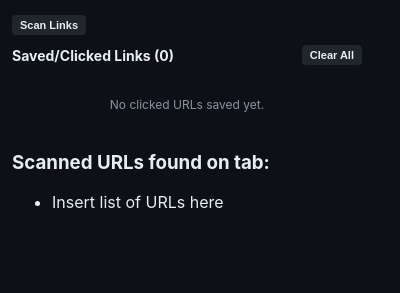
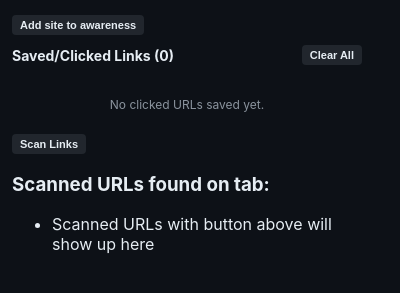
Before and after one commit to HunterTigerDavis/github-code-linkify, a browser extension: page popup.html in a window 400 px wide. Shown: the part 63-356 px from the top of the page. Drawn offline with Linux system fonts and the light colour scheme.

Commit message:
Popup awareness & text changes

```diff
--- a/popup.html
+++ b/popup.html
@@ -59,9 +59,6 @@
                     <span>Enable keyword awareness</span>
                     <span class="toggle-state">On</span>
                 </button>
-                <button class="menu-item action-item" type="button" id="add-awareness" title="Adds this site's hostname to code awareness so matching pages are treated as code-aware." aria-label="Add current site to awareness">
-                    <span>Add current site to awareness</span>
-                </button>
                 <button class="menu-item action-item" type="button" id="share-repo">
                     <span>Share repo</span>
                 </button>
@@ -78,7 +75,7 @@
         <p id="extension-description">
             <!-- Description: This extension scans the current page for links and displays them in a popup. Click on any link to open it in a new tab, and view your history in the popup! -->
         </p>
-        <button id="scanButton">Scan Links</button>
+        <button id="add-awareness" type="button" title="Adds current site to awareness for link highlighting" aria-label="Add current site to awareness">Add site to awareness</button>
     </div>
     <div class="URLs" style="margin-top: 10px;">
         <h2>
@@ -87,9 +84,10 @@
         </h2>
         <!-- Changed container from a <ul> to a flexible display <div> -->
         <div id="list-container"></div>
+        <button id="scanButton" type="button" title="Scan the current page for links">Scan Links</button>
         <h3>Scanned URLs found on tab:</h3>
         <ul id="urlList">
-            <li>Insert list of URLs here</li>
+            <li>Scanned URLs with button above will show up here</li>
         </ul>
 
     </div>
```
